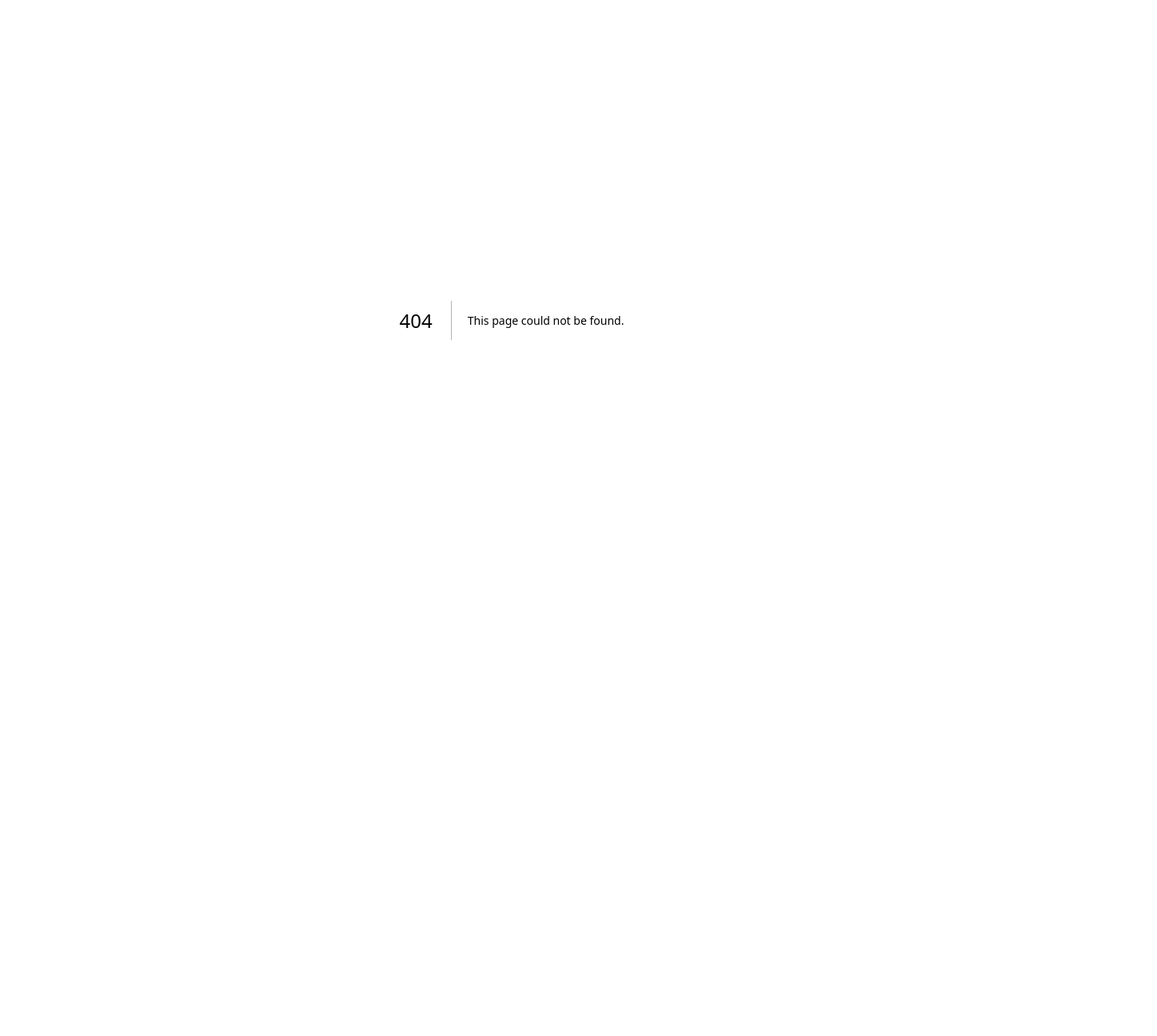
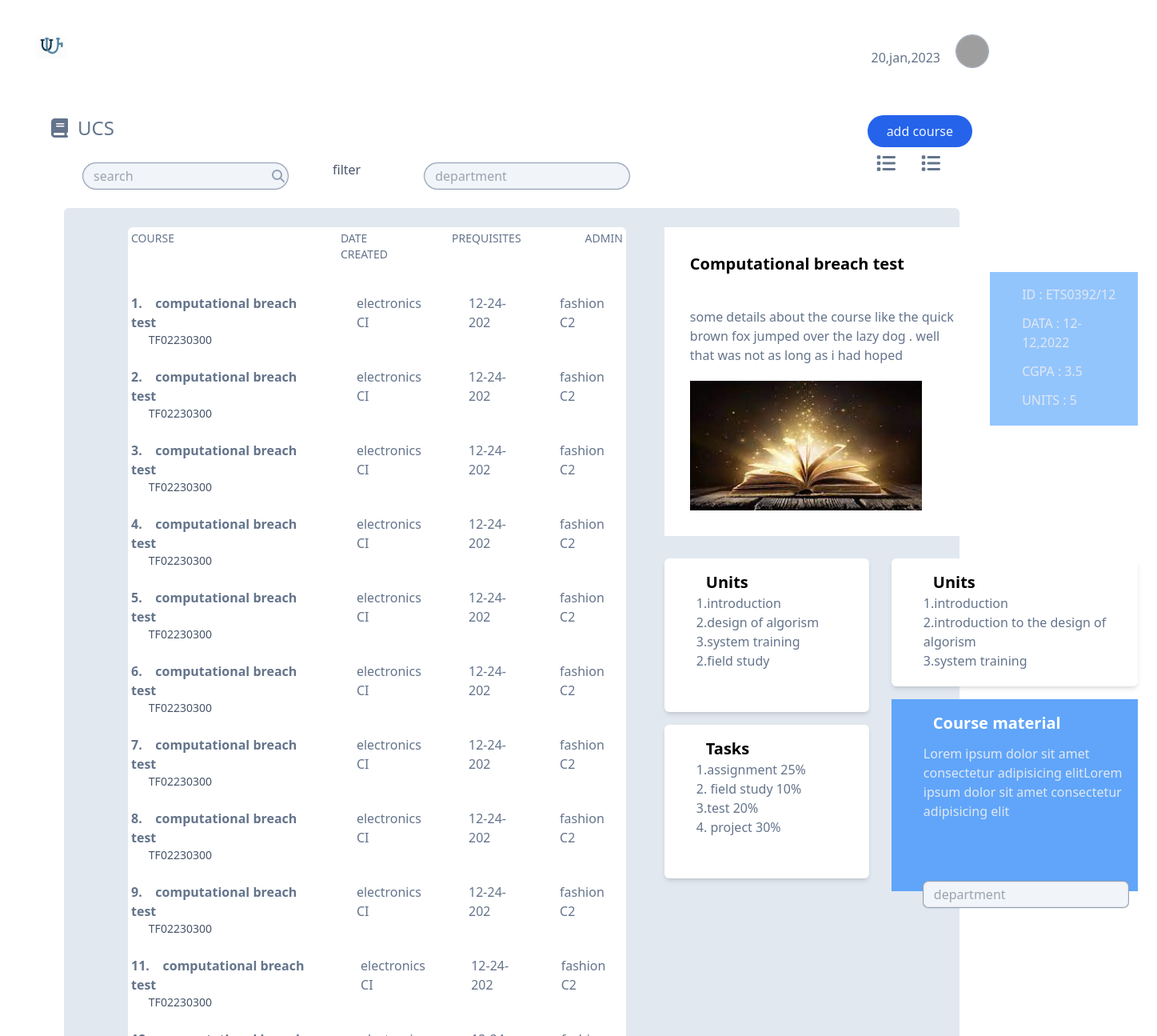
Before and after one commit to Melak-12/teg_school_mangment, a Next.js app: page /tools/ucs in a window 1280 px wide. Before the commit this address had no page. Shown: the top 1295 px of the page at 80% size, 1447 px wide, since content can reach past the window. Before the commit the page ends 800 px from the top, so only its background shows below. Built offline with nearby package versions, Linux system fonts and the light colour scheme; grey boxes are pictures that could not be loaded.

Commit message:
adding UCS page

```diff
--- a/src/app/dashboard/page.jsx
+++ b/src/app/dashboard/page.jsx
@@ -40,13 +40,13 @@ const Dashboard = () => {
       label: "Teams",
       color: "text-pink-600",
     },
-    {
-      id: "5",
-      icon: <i class='fa-solid fa-book'></i>,
-      link: "../tools/ucs/",
-      label: "UCS",
-      color: "text-yellow-600",
-    },
+    // {
+    //   id: "5",
+    //   icon: <i class='fa-solid fa-book'></i>,
+    //   link: "../tools/ucs/",
+    //   label: "UCS",
+    //   color: "text-yellow-600",
+    // },
   ];
 
   //     name: "trianes",
--- /dev/null
+++ b/src/app/tools/ucs/page.jsx
@@ -0,0 +1,215 @@
+"use client";
+import Image from "next/image";
+import React, { useState } from "react";
+
+const Ucs = () => {
+  const [selectedItem, setSelectedItem] = useState(null);
+
+  const handleItemClick = (item) => {
+    setSelectedItem(item === selectedItem ? null : item);
+  };
+
+  return (
+    <div className='p-6 '>
+      <div className='flex flex-row justify-between p-5 w-full '>
+        <span>
+          <Image src={"/logo.png"} alt='' width={40} height={40} />
+        </span>
+        <span className='text-slate-500 gap-5 flex flex-row'>
+          <span className='flex pt-4 '>20,jan,2023</span>{" "}
+          <Image
+            src={"/elsabet.jpeg"}
+            alt=''
+            width={40}
+            height={40}
+            className='rounded-full rounded-image  ring-1 ring-slate-400 -pb-2'
+          />
+        </span>
+      </div>
+      <div className='flex flex-row justify-between p-10'>
+        <div className='flex flex-row gap-11 text-slate-700'>
+          <span className='flex gap-3 text-slate-500 text-2xl'>
+            <span>
+              <i className='fa fa-book'></i>
+            </span>
+            <span>UCS</span>
+          </span>
+        </div>
+        <div className='flex justify-end'>
+          <button className='bg-blue-600 text-blue-50 rounded-full px-6 p-2'>
+            add course
+          </button>
+        </div>
+      </div>
+
+      <div className='flex flex-row justify-between px-20 -mt-8'>
+        <div className='flex gap-20'>
+          <div className='flex flex-row mt-3 justify-between w-full'>
+            <input
+              name=''
+              // onChange={() => alert("wait for form data ")}
+              className='shadow h-8 bg-slate-100 appearance-none ring-1 ring-slate-400 border  w-64 rounded-full  py-2 px-3  text-slate-700 leading-tight focus:outline-none focus:shadow-outline'
+              id='header text'
+              type='text'
+              placeholder='search'
+            />
+            <i className='fa fa-search mt-2 -mx-5 text-slate-400'></i>
+          </div>
+          <span className='flex justify-end mt-2 text-slate-600'>filter</span>
+          <div className='flex flex-row mt-3'>
+            <input
+              name=''
+              // onChange={() => alert("wait for form data ")}
+              className='shadow h-8 bg-slate-100 appearance-none ring-1 ring-slate-400 border  w-64 rounded-full  py-2 px-3  text-slate-700 leading-tight focus:outline-none focus:shadow-outline'
+              id='header text'
+              type='text'
+              placeholder='department'
+            />
+          </div>
+        </div>
+        <span className='flex gap-8 text-slate-500 text-2xl'>
+          <i className='fa fa-list'></i>
+          <i className='fa fa-list'></i>
+        </span>
+      </div>
+      <div className='flex bg-slate-200 px-14 mx-14 mt-6 rounded-md'>
+        <div className='flex w-full flex-row'>
+          <div className='flex rounded-sm p-6 w-full'>
+            <div className='flex flex-wrap  flex-row  '>
+              <div className='flex flex-col '>
+                <div className='flex p-1 gap-2 justify-center  flex-wrap flex-row bg-white rounded-md '>
+                  <div className='flex flex-row justify-around w-full gap-52 text-sm font-thin text-slate-500 '>
+                    <span>
+                      <span>COURSE</span>
+                    </span>
+                    <span className='flex gap-20'>
+                      <span>DATE CREATED</span>
+                      <span> PREQUISITES</span>
+                      <span>ADMIN</span>
+                    </span>
+                  </div>
+
+                  <div className='flex flex-row flex-wrap gap-6 w-full overflow-y-scroll h-5/6 justify-around -mt-20'>
+                    {[1, 2, 3, 4, 5, 6, 7, 8, 9, 11, 12, 15, 19].map((item) => (
+                      <div
+                        key={item}
+                        className={`flex text-slate-500 flex-row gap-10 w-full justify-around cursor-pointer ${
+                          item === selectedItem ? "bg-blue-500 text-white" : ""
+                        }`}
+                        onClick={() => handleItemClick(item)}
+                      >
+                        <span className='flex flex-col font-bold'>
+                          {item}. &nbsp;&nbsp;&nbsp;computational breach test
+                          <span
+                            className={`text-sm font-thin ${
+                              item === selectedItem
+                                ? "text-white"
+                                : "text-slate-600"
+                            }`}
+                          >
+                            &nbsp;&nbsp;&nbsp;&nbsp;&nbsp;&nbsp;TF02230300
+                          </span>
+                        </span>
+                        <span className='flex gap-10'>
+                          <span>electronics CI</span>
+                          <span>12-24-202</span>
+                          <span>fashion C2</span>
+                        </span>
+                      </div>
+                    ))}
+                  </div>
+                </div>
+              </div>
+            </div>
+          </div>
+          <div className='flex p-6 rounded-sm w-full'>
+            <div className='flex flex-col w-full'>
+              <div className='flex flex-row justify-around w-full bg-white'>
+                <div className='flex flex-col  gap-10 p-8 w-full'>
+                  <span className='text-xl font-bold'>
+                    Computational breach test
+                  </span>
+
+                  <div className='flex flex-col  text-slate-500'>
+                    <p>
+                      some details about the course like the quick brown fox
+                      jumped over the lazy dog . well that was not as long as i
+                      had hoped
+                    </p>
+                  </div>
+                  <div className='-mt-5'>
+                    <Image src='/book1.jpeg' alt='' width={290} height={150} />
+                  </div>
+                </div>
+                <div className='flex flex-col gap-3 pt-4 pr-3 pl-10 h-48 bg-blue-300 text-start w-64 mt-14 mb-1 text-slate-200'>
+                  <span>ID : ETS0392/12</span>
+                  <span>DATA : 12-12,2022</span>
+                  <span>CGPA : 3.5</span>
+                  <span>UNITS : 5</span>
+                </div>
+              </div>
+              <div className='flex flex-row -mt-7 gap-7'>
+                <div className='flex flex-col '>
+                  <div className='flex flex-col rounded-md pt-4 pr-3 pl-10  h-48 bg-white text-start w-64 mt-14 mb-1 text-slate-500 shadow-md '>
+                    <span className='text-xl px-3 font-bold text-black'>
+                      Units
+                    </span>
+                    <span>1.introduction</span>
+                    <span>2.design of algorism</span>
+                    <span>3.system training </span>
+                    <span>2.field study </span>
+                  </div>
+                  <div className='flex flex-col rounded-md pt-4 pr-3 pl-10  h-48 bg-white text-start w-64 mt-3 mb-1 text-slate-500 shadow-md '>
+                    <span className='text-xl px-3 font-bold text-black'>
+                      Tasks
+                    </span>
+
+                    <span>1.assignment 25%</span>
+                    <span>2. field study 10%</span>
+                    <span>3.test 20%</span>
+                    <span>4. project 30%</span>
+                  </div>
+                </div>
+                <div className='flex flex-col w-full '>
+                  <div className='flex flex-col rounded-md pt-4 pr-3 pl-10   h-40 bg-white text-start  mt-14 mb-1 text-slate-500 shadow-md '>
+                    <span className='text-xl px-3 font-bold text-black'>
+                      Units
+                    </span>
+                    <span>1.introduction</span>
+                    <span>2.introduction to the design of algorism</span>
+                    <span>3.system training </span>
+                  </div>
+                  <div className='flex flex-col gap-3 pt-4 pr-3 pl-10 h-60 bg-blue-400 w-full text-start  mt-3 mb-1 text-slate-200'>
+                    <span className='text-xl px-3 font-bold text-white'>
+                      Course material
+                    </span>
+                    <p>
+                      {
+                        " Lorem ipsum dolor sit amet consectetur adipisicing elit"
+                      }
+                      {
+                        "Lorem ipsum dolor sit amet consectetur adipisicing elit"
+                      }
+                    </p>
+                    <div className='flex flex-row mt-16'>
+                      <input
+                        name=''
+                        // onChange={() => alert("wait for form data ")}
+                        className='shadow h-8 bg-slate-100 appearance-none ring-1 ring-slate-400 border  w-64 rounded-md  py-2 px-3  text-slate-700 leading-tight focus:outline-none focus:shadow-outline'
+                        id='header text'
+                        type='text'
+                        placeholder='department'
+                      />
+                    </div>
+                  </div>
+                </div>
+              </div>
+            </div>
+          </div>
+        </div>
+      </div>
+    </div>
+  );
+};
+
+export default Ucs;
```
